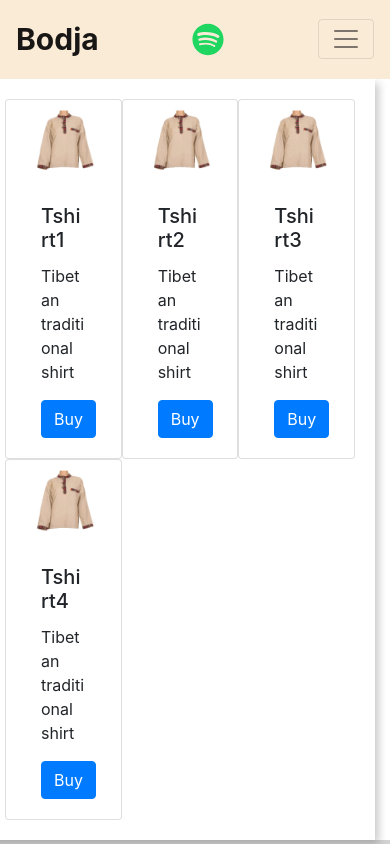
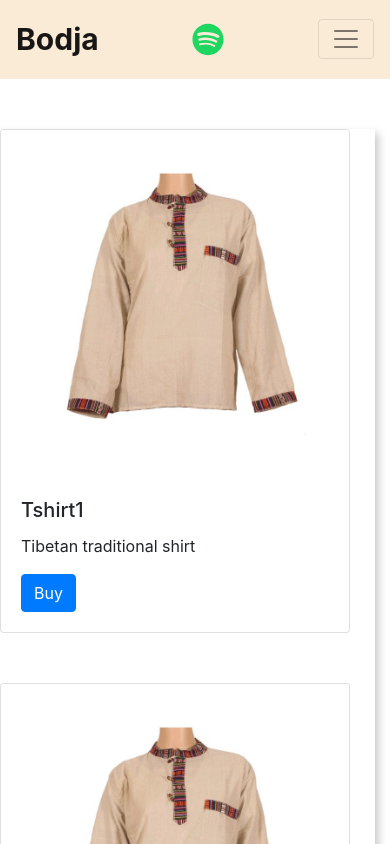
Before and after one commit to shedup/bodja, a React (Vite) app: page / in a window 390 px wide. Shown: the top 844 px of the page. Built offline with nearby package versions, Linux system fonts and the light colour scheme.

Commit message:
responsiveness and starting item details

```diff
--- a/index.html
+++ b/index.html
@@ -7,8 +7,8 @@
     <!-- Add this line to your HTML file's <head> section -->
     <link
       rel="stylesheet"
-      href="https://cdn.jsdelivr.net/npm/bootstrap@4.0.0/dist/css/bootstrap.min.css"
-      integrity="sha384-Gn5384xqQ1aoWXA+058RXPxPg6fy4IWvTNh0E263XmFcJlSAwiGgFAW/dAiS6JXm"
+      href="https://cdn.jsdelivr.net/npm/bootstrap@4.3.1/dist/css/bootstrap.min.css"
+      integrity="sha384-ggOyR0iXCbMQv3Xipma34MD+dH/1fQ784/j6cY/iJTQUOhcWr7x9JvoRxT2MZw1T"
       crossorigin="anonymous"
     />
   </head>
@@ -18,6 +18,8 @@
     <script src="https://cdn.jsdelivr.net/npm/@popperjs/core@2.11.6/dist/umd/popper.min.js"></script>
     <script src="https://cdn.jsdelivr.net/npm/bootstrap@5.5.2/dist/js/bootstrap.min.js"></script>
 
-    <script type="module" src="/src/main.jsx"></script>
+    <main>
+      <script type="module" src="/src/main.jsx"></script>
+    </main>
   </body>
 </html>
--- a/src/App.jsx
+++ b/src/App.jsx
@@ -1,11 +1,15 @@
 import CustomNavbar from "./components/CustomNavbar";
 import Home from "./components/Home";
+import "./App.css"
 
 function App() {
   return (
     <>
       <CustomNavbar />
+      <div className="test">
       <Home />
+
+      </div>
     </>
   );
 }
--- a/src/components/Home.css
+++ b/src/components/Home.css
@@ -1,6 +1,11 @@
 .background {
   background-color: white;
   width: 100%;
-  padding: 20px;
-  box-shadow: 4px 4px 8px rgba(0, 0, 0, 0.2); /* Box shadow properties */
+  box-shadow: 4px 4px 8px rgba(0, 0, 0, 0.2);
+  margin-top: 50px;
+  align-items: center;
+ }
+
+.outer{
+  display: flex;
 }
--- a/src/components/Home.jsx
+++ b/src/components/Home.jsx
@@ -11,8 +11,14 @@ function Home() {
 
   return (
     <>
+      {items.length == 0 && <p>No items sorry.</p>}
+
       <div className="background row">
-        <Item items={items} />
+        {items.map((item) => (
+          <div className="col-lg-4 col-md-6 col-sm-12">
+          <Item name={item.name} description={item.description} />
+          </div>
+        ))}
       </div>
     </>
   );
--- a/src/components/Item.css
+++ b/src/components/Item.css
@@ -1,11 +1,12 @@
 .card {
-  /* width: 30%; */
+  width: 350px;
+  margin-bottom: 50px;
 }
+
 .outer-container {
   width: 100%;
   display: flex;
   flex-wrap: wrap;
-  gap: 10%;
 }
 
 .inner-container {
--- a/src/components/Item.jsx
+++ b/src/components/Item.jsx
@@ -5,21 +5,14 @@ import { isAccordionItemSelected } from "react-bootstrap/esm/AccordionContext";
 function Item(props) {
   return (
     <>
-      {props.items.length == 0 && <p>No items sorry.</p>}
-      <div className="container-fluid">
-        <div className="row">
-          {props.items.map((key, index) => (
-            <div className="card col-4" key={props.items[index].name}>
+          <div className="card" key={props.name}>
             <img src={tshirt} className="card-img-top" alt="Placeholder" />
             <div className="card-body">
-                <h5 className="card-title">{props.items[index].name}</h5>
-                <p className="card-text">{props.items[index].description}</p>
+              <h5 className="card-title">{props.name}</h5>
+              <p className="card-text">{props.description}</p>
               <a href="#" className="btn btn-primary">
                 Buy
               </a>
-              </div>
-            </div>
-          ))}
           </div>
       </div>
     </>
--- a/src/index.css
+++ b/src/index.css
@@ -69,6 +69,10 @@ button:focus-visible {
 } */
 
 html {
-  background-color: lightgray;
   font-family: sans-serif;
 }
+
+
+main{
+  background-color: white;
+}
```
Also changed, not shown: src/components/ItemDetail.jsx (added, +10 -0 lines). Lines whose indentation alone changed are shown as unchanged.
